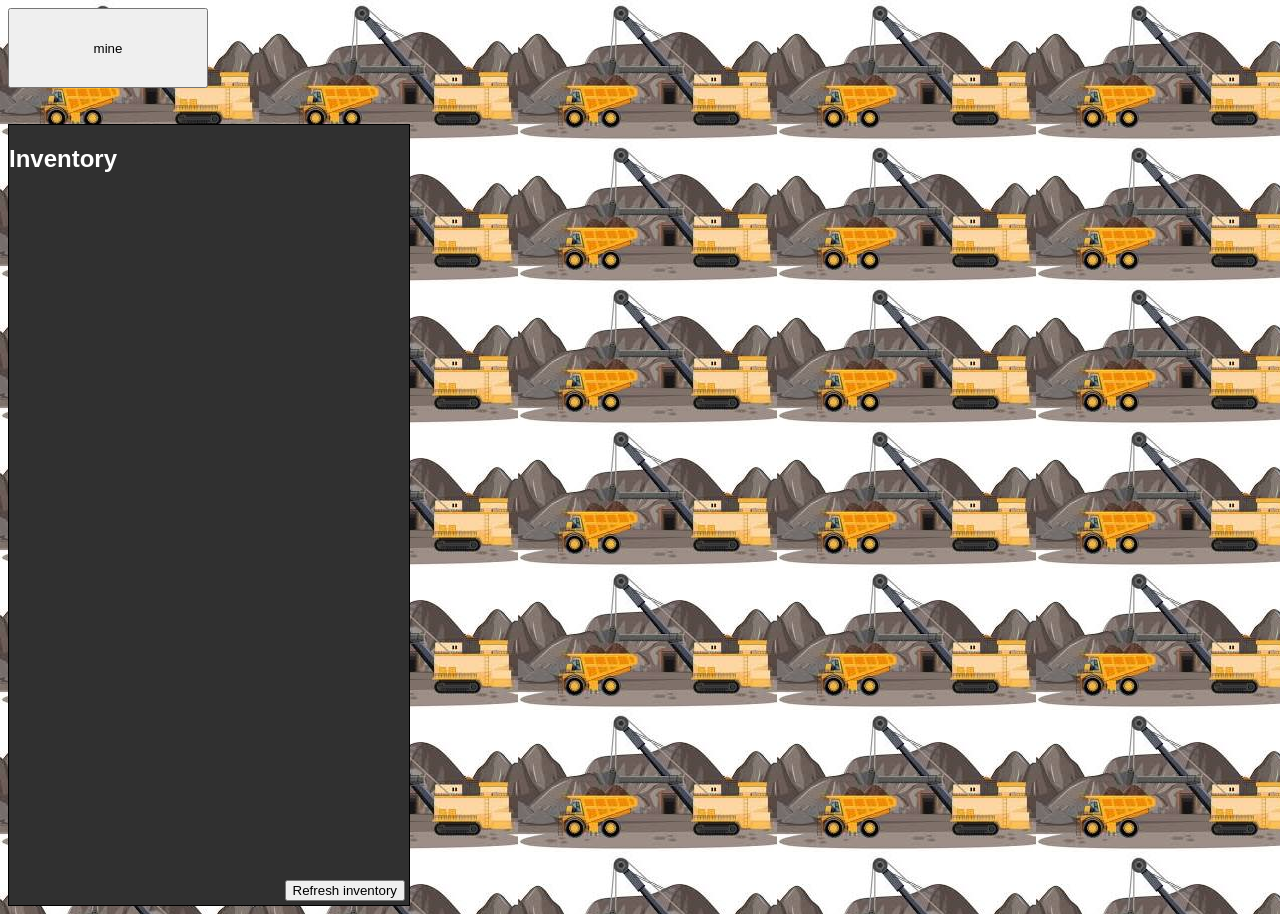
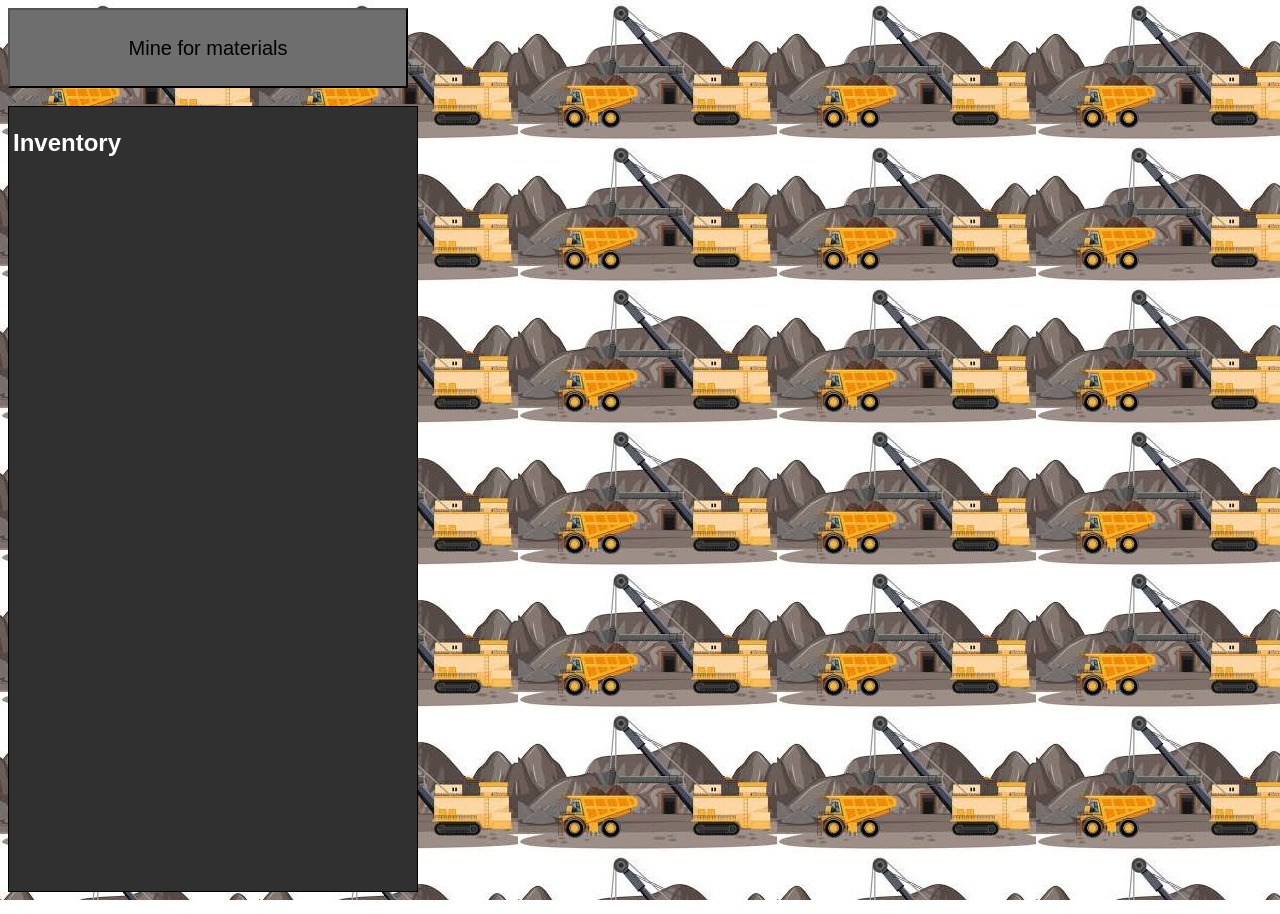
Before and after one commit to victorAsksWhy/the-depths-game, a plain HTML site: page index.html in a window 1280 px wide. Drawn offline with Linux system fonts and the light colour scheme.

Commit message:
Fixed wording + Styling

```diff
--- a/code.js
+++ b/code.js
@@ -36,7 +36,7 @@ function weightedRandomChoice(choices, weights) {
 }
 
 
-const layer1 = ['stone', 'coal', 'iron','copper','lead','tin','gold'];
+const layer1 = ['stone', 'coal', 'raw iron','raw copper','raw lead','raw tin','raw gold'];
 const chances1 = [1/2, 1/3, 1/4,1/6,1/8,1/16,1/40]; //has to be in oreder or else
 function inventorySet(material,amount){
     if (material in inventory){
@@ -57,7 +57,7 @@ function inventoryGet() {
     if (inventory.hasOwnProperty(key)) {
       const value = inventory[key];
       const pElement = document.createElement('p');
-      pElement.textContent = `You have ${value} of ${key}`;
+      pElement.textContent = `You have ${value} ${key}`;
       pElement.id="inventoryThingy";
       container.appendChild(pElement);
     }
@@ -73,7 +73,7 @@ function inventoryRemove(material, amount, func){
         console.log(`Could not buy, not enough ${material}.`)
     }
 }
-function update(delta){ //will not be good
+function update(delta){ //will not be good //what does delta mean
     // update first
     inventoryGet();
     //buttons go below
--- a/index.html
+++ b/index.html
@@ -5,16 +5,15 @@
 </head>
 <body>
     <div id="mineButton">
-        <button id="mineButton">mine</button>
+        <button id="mineButton">Mine for materials</button>
     </div>
-    <br>
     <br>
     <div id="log">
         <h2 id="inventoryHead">Inventory</h2>
-        <button id="refresh" onclick="inventoryGet()">Refresh inventory</button>
         <div id="dynamic">
         </div>
         <p id="inventory"></p>
     </div>
+
     <script src="./code.js"></script>
 </body>
--- a/style.css
+++ b/style.css
@@ -1,6 +1,8 @@
 #mineButton{
     height:80px;
-    width:200px;
+    width:400px;
+    background-color: rgb(110, 110, 110);
+    font-size: 20px;
 }
 
 body{
@@ -22,6 +24,7 @@ body{
     width:400px;
     background-color: rgb(48, 48, 48);
     border:1px solid black;
+    padding: 2px 4px;
 }
 #refresh{
     position:absolute;
```
